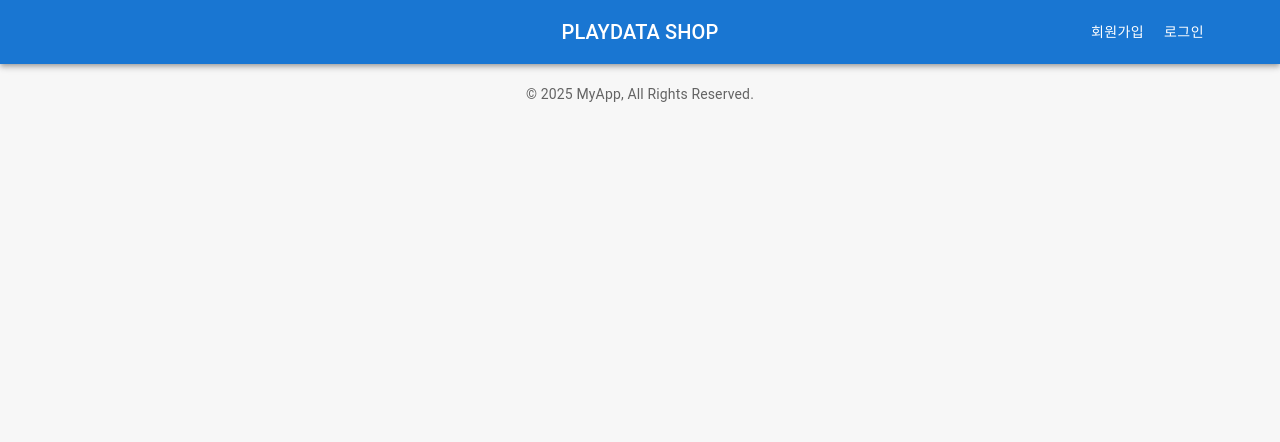
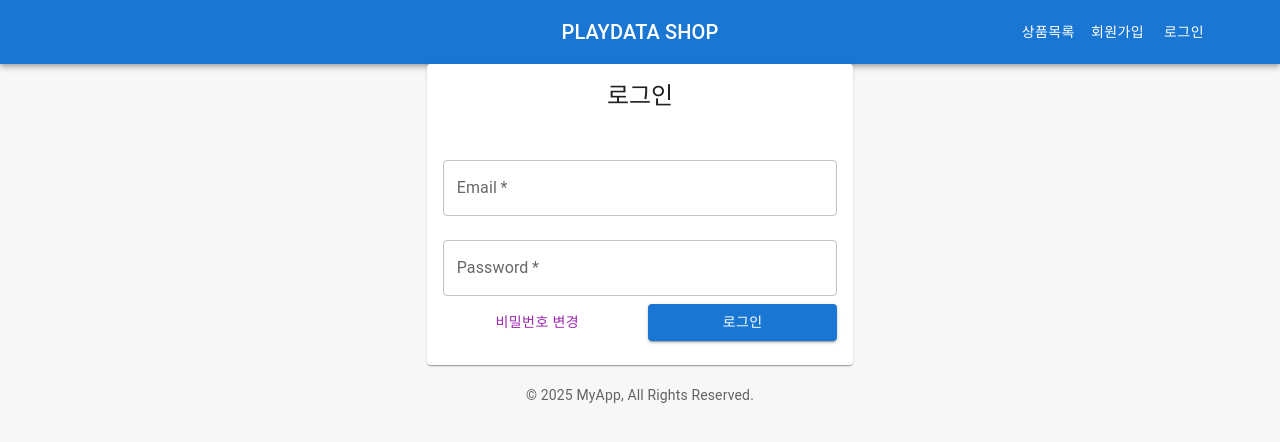
Before and after one commit to Meow-nyang/orderservice_front, a React (Vite) app: page /login in a window 1280 px wide. Shown: the top 442 px of the page. Built offline with nearby package versions, Linux system fonts and the light colour scheme.

Commit message:
Header 메뉴 추가, 조건부 렌더링, 로그아웃 구현

```diff
--- a/src/App.jsx
+++ b/src/App.jsx
@@ -1,22 +1,27 @@
 import React from 'react';
 import Header from './components/Header';
+import Home from './components/Home';
 import Footer from './components/Footer';
-import Home from './components/Home';
 import { Route, Routes } from 'react-router-dom';
 import MemberCreate from './components/MemberCreate';
+import { AuthContextProvider } from './context/UserContext';
+import LoginPage from './components/LoginPage';
 
 const App = () => {
   return (
+    <AuthContextProvider>
       <div className='App'>
         <Header />
         <div className='content-wrapper'>
           <Routes>
             <Route path='/' element={<Home />} />
             <Route path='/member/create' element={<MemberCreate />} />
+            <Route path='/login' element={<LoginPage />} />
           </Routes>
         </div>
         <Footer />
       </div>
+    </AuthContextProvider>
   );
 };
 
--- a/src/components/Header.jsx
+++ b/src/components/Header.jsx
@@ -6,10 +6,21 @@
   Toolbar,
   Typography,
 } from '@mui/material';
-import React from 'react';
-import { Link } from 'react-router-dom';
+import React, { useContext } from 'react';
+import { Link, useNavigate } from 'react-router-dom';
+import AuthContext from '../context/UserContext';
 
 const Header = () => {
+  // 로그인 상태에 따라 메뉴를 다르게 제공하고 싶다 -> Context에서 뽑아오면 되겠구나!
+  const { isLoggedIn, onLogout, userRole } = useContext(AuthContext);
+  const navigate = useNavigate();
+
+  const handleLogout = () => {
+    onLogout();
+    alert('로그아웃 완료!');
+    navigate('/login');
+  };
+
   return (
     <AppBar position='static'>
       <Toolbar>
@@ -20,7 +31,21 @@
               item
               xs={4}
               style={{ display: 'flex', justifyContent: 'flex-start' }}
-            ></Grid>
+            >
+              {userRole === 'ADMIN' && (
+                <>
+                  <Button color='inherit' component={Link} to='/member/list'>
+                    회원관리
+                  </Button>
+                  <Button color='inherit' component={Link} to='/product/manage'>
+                    상품관리
+                  </Button>
+                  <Button color='inherit' href='/order/list'>
+                    실시간 주문 ()
+                  </Button>
+                </>
+              )}
+            </Grid>
 
             {/* 가운데 메뉴 */}
             <Grid item xs={4} style={{ textAlign: 'center' }}>
@@ -35,6 +60,23 @@
               xs={4}
               style={{ display: 'flex', justifyContent: 'flex-end' }}
             >
+              <Button color='inherit' component={Link} to='/product/list'>
+                상품목록
+              </Button>
+              {isLoggedIn && (
+                <>
+                  <Button color='inherit' component={Link} to='/order/cart'>
+                    장바구니
+                  </Button>
+                  <Button color='inherit' component={Link} to='/mypage'>
+                    마이페이지
+                  </Button>
+                  <Button color='inherit' onClick={handleLogout}>
+                    로그아웃
+                  </Button>
+                </>
+              )}
+              {!isLoggedIn && (
                 <>
                   <Button color='inherit' component={Link} to='/member/create'>
                     회원가입
@@ -43,6 +85,7 @@
                     로그인
                   </Button>
                 </>
+              )}
             </Grid>
           </Grid>
         </Container>
--- /dev/null
+++ b/src/components/LoginPage.jsx
@@ -0,0 +1,107 @@
+import {
+  Button,
+  Card,
+  CardContent,
+  CardHeader,
+  Dialog,
+  Grid,
+  TextField,
+} from '@mui/material';
+import React, { useContext, useState } from 'react';
+import { useNavigate } from 'react-router-dom';
+import AuthContext from '../context/UserContext';
+import { jwtDecode } from 'jwt-decode';
+
+const LoginPage = () => {
+  const [email, setEmail] = useState('');
+  const [password, setPassword] = useState('');
+
+  const navigate = useNavigate();
+  const { onLogin } = useContext(AuthContext);
+
+  const doLogin = async () => {
+    const loginData = {
+      email,
+      password,
+    };
+
+    const res = await fetch('http://localhost:8181/user/doLogin', {
+      method: 'POST',
+      headers: {
+        'Content-type': 'application/json',
+      },
+      body: JSON.stringify(loginData),
+    });
+    const data = await res.json();
+
+    if (res.status === 200) {
+      alert('로그인 성공!');
+      // 로그인 성공하면 map이 json으로 옴 (id, role, token)
+      onLogin(data.result);
+      navigate('/');
+    } else {
+      alert('로그인 실패입니다. 아이디 또는 비밀번호를 확인하세요!');
+    }
+  };
+
+  return (
+    <Grid container justifyContent='center'>
+      <Grid item xs={12} sm={6} md={4}>
+        <Card>
+          <CardHeader title='로그인' style={{ textAlign: 'center' }} />
+          <CardContent>
+            <form
+              onSubmit={(e) => {
+                e.preventDefault();
+                doLogin();
+              }}
+            >
+              <TextField
+                label='Email'
+                type='email'
+                value={email}
+                onChange={(e) => setEmail(e.target.value)}
+                fullWidth
+                margin='normal'
+                required
+              />
+              <TextField
+                label='Password'
+                type='password'
+                value={password}
+                onChange={(e) => setPassword(e.target.value)}
+                fullWidth
+                margin='normal'
+                required
+              />
+              <Grid container spacing={2}>
+                <Grid item xs={6}>
+                  <Button color='secondary' fullWidth>
+                    비밀번호 변경
+                  </Button>
+                </Grid>
+                <Grid item xs={6}>
+                  <Button
+                    type='submit'
+                    color='primary'
+                    variant='contained'
+                    fullWidth
+                  >
+                    로그인
+                  </Button>
+                </Grid>
+              </Grid>
+            </form>
+          </CardContent>
+        </Card>
+      </Grid>
+
+      {/* 비밀번호 변경 모달 */}
+      {/* <Dialog open={resetPassword} onClose={() => setResetPassword(false)}>
+            <ResetPasswordModal handleClose={() => setResetPassword(false)} />
+          </Dialog> */}
+    </Grid>
+  );
+};
+
+export default LoginPage;
--- /dev/null
+++ b/src/context/UserContext.jsx
@@ -0,0 +1,56 @@
+import React, { useEffect, useState } from 'react';
+
+const AuthContext = React.createContext({
+  isLoggedIn: false,
+  onLogin: () => {},
+  onLogout: () => {},
+  userRole: '',
+});
+
+// 위에서 생성한 Context를 제공하는 Provider 선언.
+// 이 Provider를 통해 자식 컴포넌트(Consumer)에게 인증 상태와 관련된 값, 함수를 전달할 수 있음
+export const AuthContextProvider = (props) => {
+  const [isLoggedIn, setIsLoggedIn] = useState(false);
+  const [userRole, setUserRole] = useState('');
+
+  // 로그인 시 실행할 핸들러
+  const loginHandler = (loginData) => {
+    // 백엔드가 응답한 JSON 인증 정보를 클라이언트쪽에 보관하자.
+    localStorage.setItem('ACCESS_TOKEN', loginData.token);
+    localStorage.setItem('USER_ID', loginData.id);
+    localStorage.setItem('USER_ROLE', loginData.role);
+
+    setIsLoggedIn(true);
+    setUserRole(loginData.role);
+  };
+
+  // 로그아웃 핸들러
+  const logoutHandler = () => {
+    localStorage.clear(); // 로컬스토리지 전체 삭제
+    setIsLoggedIn(false);
+    setUserRole('');
+  };
+
+  // 첫 렌더링 시에 이전 로그인 정보를 확인해서 로그인 상태 유지 시키기.
+  useEffect(() => {
+    if (localStorage.getItem('ACCESS_TOKEN')) {
+      setIsLoggedIn(true);
+      setUserRole(localStorage.getItem('USER_ROLE'));
+    }
+  }, []);
+
+  return (
+    <AuthContext.Provider
+      value={{
+        isLoggedIn,
+        onLogin: loginHandler,
+        onLogout: logoutHandler,
+        userRole,
+      }}
+    >
+      {props.children}
+    </AuthContext.Provider>
+  );
+};
+
+export default AuthContext;
```
Lines whose indentation alone changed are shown as unchanged.
